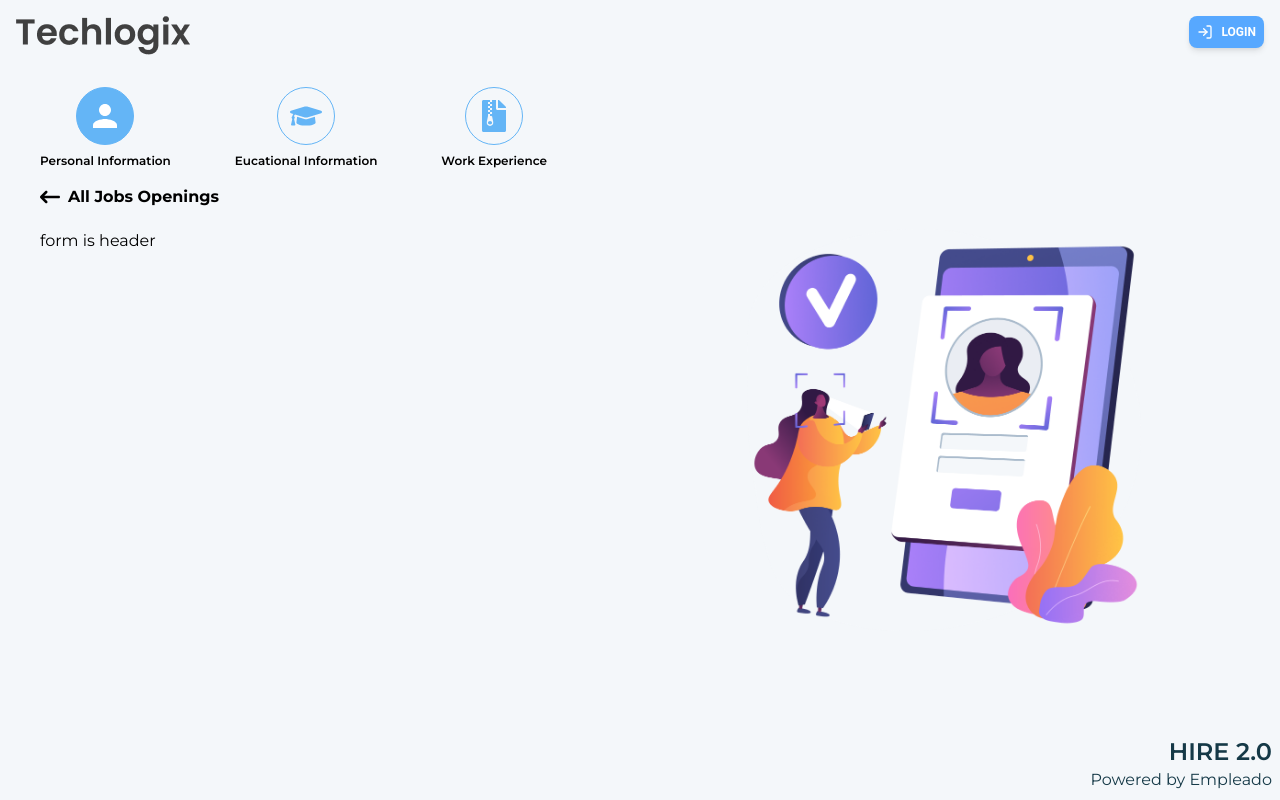
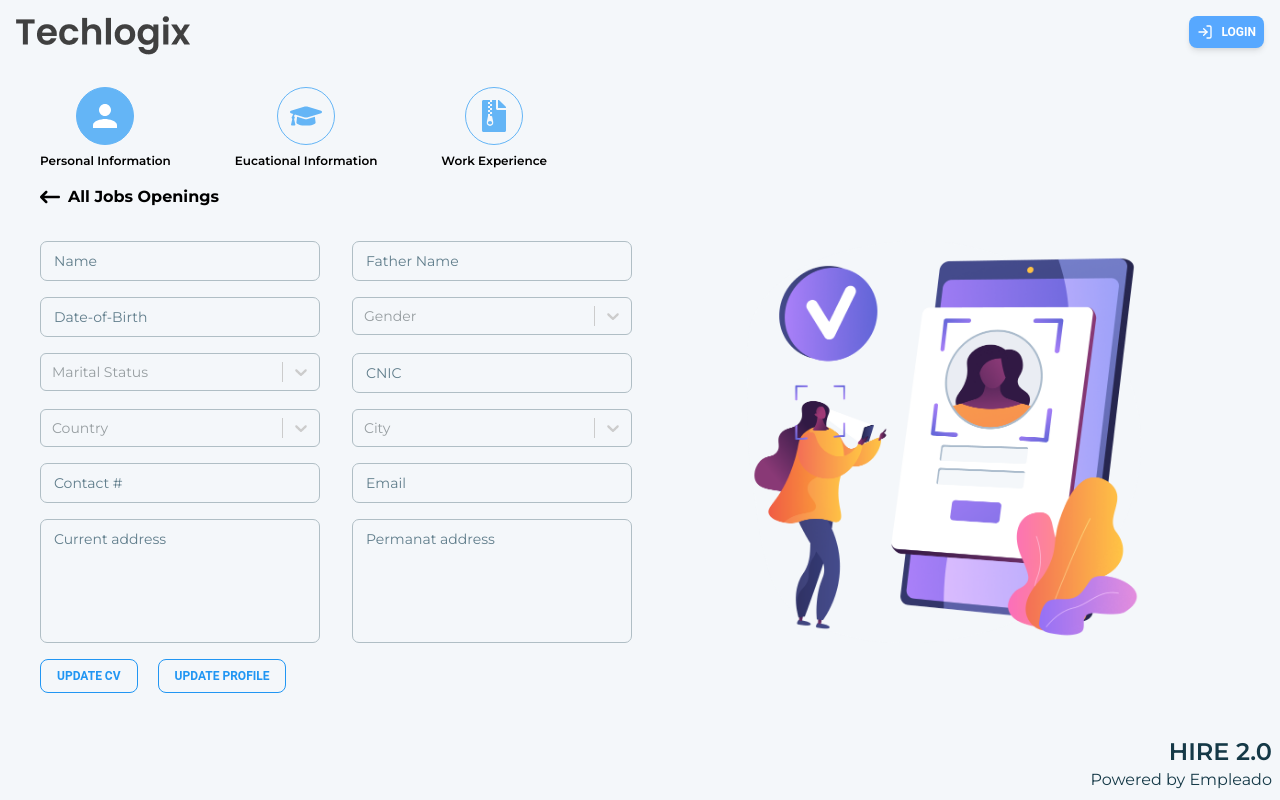
Before and after one commit to Hamid-Iqball/Hire2.0, a React (Vite) app: page /updateProfile/personal in a window 1280 px wide. Built offline with nearby package versions, Linux system fonts and the light colour scheme.

Commit message:
completed the design of form component in PersonalInfo Page

```diff
--- a/package.json
+++ b/package.json
@@ -18,6 +18,7 @@
     "react-icons": "^5.4.0",
     "react-router": "^7.1.1",
     "react-router-dom": "^7.1.1",
+    "react-select": "^5.9.0",
     "zustand": "^5.0.2"
   },
   "devDependencies": {
--- /dev/null
+++ b/src/Components/FloatingLabelSelect.jsx
@@ -0,0 +1,61 @@
+/* eslint-disable react/prop-types */
+import { useState } from "react";
+import Select from "react-select";
+
+const customStyles = {
+  control: (provided, state) => ({
+    ...provided,
+    backgroundColor: "",
+    borderColor: state.isFocused ? "#57A8FF" : "#B0BEC5", // Match hover color on focus
+    borderWidth: "1px",
+    borderRadius: "0.375rem",
+    boxShadow: "none",
+    "&:hover": {
+      borderColor: "#57A8FF",
+      borderWidth: "2px",
+    },
+  }),
+  placeholder: () => ({
+    display: "none",
+  }),
+  option: (provided, state) => ({
+    ...provided,
+    backgroundColor: state.isSelected
+      ? "#2563eb"
+      : state.isFocused
+      ? "#bfdbfe"
+      : "#fff",
+    color: state.isSelected ? "#fff" : "#000",
+  }),
+};
+
+function FloatingLabelSelect({ label, options }) {
+  const [isFocused, setIsFocused] = useState(false);
+  const [isSelected, setIsSelected] = useState(false);
+
+  return (
+    <div className="relative">
+      <label
+        className={`absolute left-2 text-sm transition-all duration-200 ${
+          isFocused || isSelected
+            ? "-top-2 text-blue-500 text-xs mx-1 z-10 bg-[#F4F7FA]"
+            : "top-[9px] text-sm z-10 left-3 text-[#979ea1]"
+        }
+
+        ${!isFocused?"text-[#979ea1]": "text-blue-500"}
+        `}
+      >
+        {label}
+      </label>
+      <Select
+        options={options}
+        styles={customStyles}
+        onFocus={() => setIsFocused(true)} // Float the label on focus
+        onBlur={() => setIsFocused(false)} // Reset focus state
+        onChange={() => setIsSelected(true)} // Update selection state
+      />
+    </div>
+  );
+}
+
+export default FloatingLabelSelect;
--- a/src/Pages/PersonalInformation.jsx
+++ b/src/Pages/PersonalInformation.jsx
@@ -1,16 +1,55 @@
+import { Button, Input, Textarea } from "@material-tailwind/react";
+import FloatingLabelSelect from  "../Components/FloatingLabelSelect"
 
 
 function PersonalInformation() {
+  const genderOptions = [
+    { value: "Male", label: "Male" },
+    { value: "Female", label: "Female" },
+  ];
+
+  const maritalStatusOptions = [
+    { value: "Single", label: "Single" },
+    { value: "Married", label: "Married" },
+  ];
+
+  const countryOption =[
+    {value:"Pakistan", label:'Pakistan'},
+    {value:"Germany", label:"Germany" }
+  ]
+
+  const cityOption =[
+    {value:"Peshawar", label:"Peshawar"},
+    {value:"Islamabad", label:"Islamabad"}
+  ]
+
   return (
-    <section className="grid grid-cols-2 gap-4 mt-5">
-      <div>
-        form is header
-      </div>
+    <section className="grid grid-cols-2 gap-4 mt-8 ">
+
+      <form className="grid grid-cols-2 gap-x-8 gap-y-0">
+        <Input label="Name" color="blue" />
+        <Input label="Father Name" color="blue" />
+        <Input label="Date-of-Birth" color="blue" />
+        <FloatingLabelSelect label="Gender" options={genderOptions} />
+        <FloatingLabelSelect label="Marital Status" options={maritalStatusOptions} />
+        <Input label="CNIC" color="blue" />
+        <FloatingLabelSelect label="Country" options={countryOption}/>
+        <FloatingLabelSelect label='City' options={cityOption}/>
+        <Input label="Contact #" color="blue"/>
+        <Input label="Email" color="blue"/>
+        <Textarea label="Current address" color="blue"/>
+        <Textarea label="Permanat address" color="blue"/>
+      </form>
+
       <div className="flex justify-center items-center">
         <img src="/Images/personal.png" alt="image" className="w-2/3" />
       </div>
+      <div className="flex justify-start col-span-full items-start gap-5">
+      <Button variant="outlined" size="sm" color="blue" >Update CV</Button>
+      <Button variant="outlined" size="sm" color="blue" >Update Profile</Button>
+      </div>
     </section>
-  )
+  );
 }
 
-export default PersonalInformation
+export default PersonalInformation;
--- a/src/Pages/UpdateProfile.jsx
+++ b/src/Pages/UpdateProfile.jsx
@@ -100,7 +100,7 @@ const navigate = useNavigate()
 
       </motion.nav>
 
-    <span className="flex justify-start items-center gap-2 w-48 cursor-pointer hover:text-blue-400 transition-colors duration-300 ease-in-out" onClick={()=>navigate("/")}> <FaArrowLeftLong size='20'/> <h1 className='font-bold'>All Jobs Openings</h1></span>
+    <span className="flex justify-start items-center gap-2  mb-4 w-48 cursor-pointer hover:text-blue-400 transition-colors duration-300 ease-in-out" onClick={()=>navigate("/")}> <FaArrowLeftLong size='20'/> <h1 className='font-bold'>All Jobs Openings</h1></span>
 
       <div>
         <Outlet />
```
Also changed, not shown: 1 other file (tests, documents, lock files or other folders).
